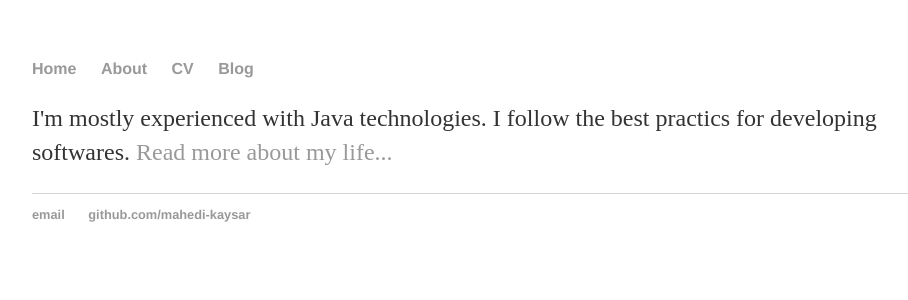
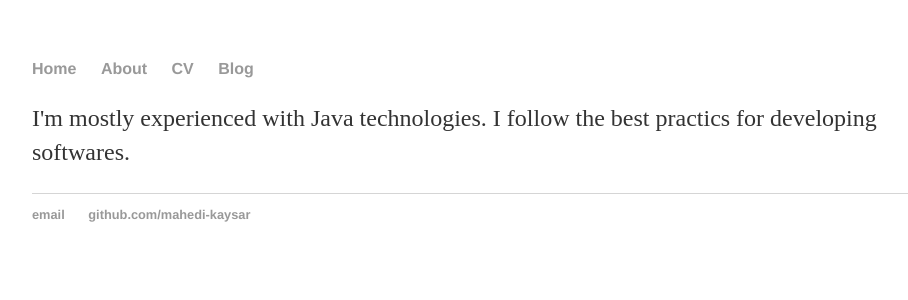
Before and after one commit to mahedi-kaysar/mahedi-kaysar.github.io, a Jekyll site: the page built from about/index.html, in a window 1280 px wide. Shown: the top 300 px of the page, without its empty margins (160-1068 px from the left). Built offline with Jekyll 4.4.1, drawn with Linux system fonts in a browser that asks for light colours.

Commit message:
Update index.html

```diff
--- a/about/index.html
+++ b/about/index.html
@@ -1,7 +1,6 @@
 ---
 layout: default
-title: Mahedi Kaysar's Blog
 ---
 <div class="blurb">
-	<p>I'm mostly experienced with Java technologies. I follow the best practics for developing softwares. <a href="/about">Read more about my life...</a></p>
+	<p>I'm mostly experienced with Java technologies. I follow the best practics for developing softwares. </p>
 </div><!-- /.blurb -->
```
